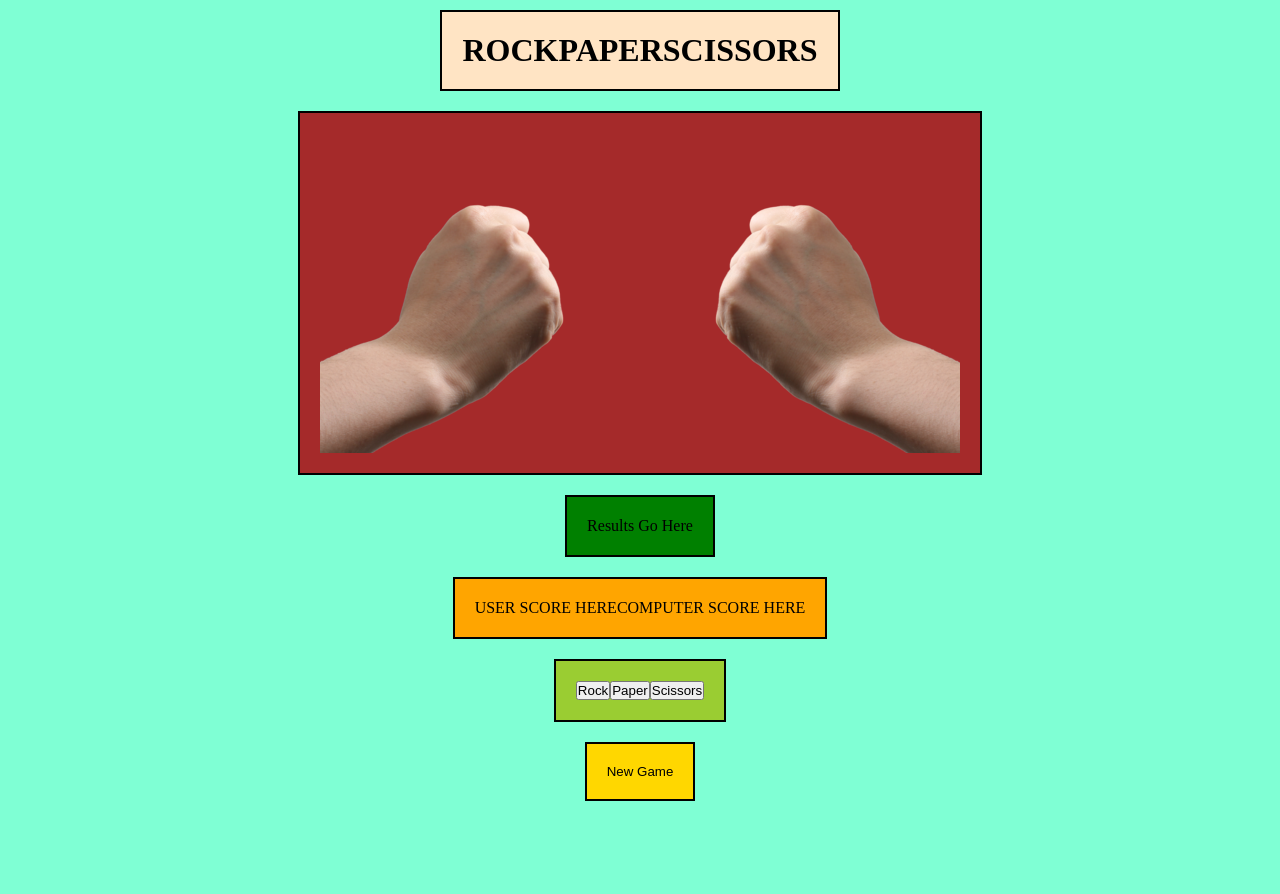
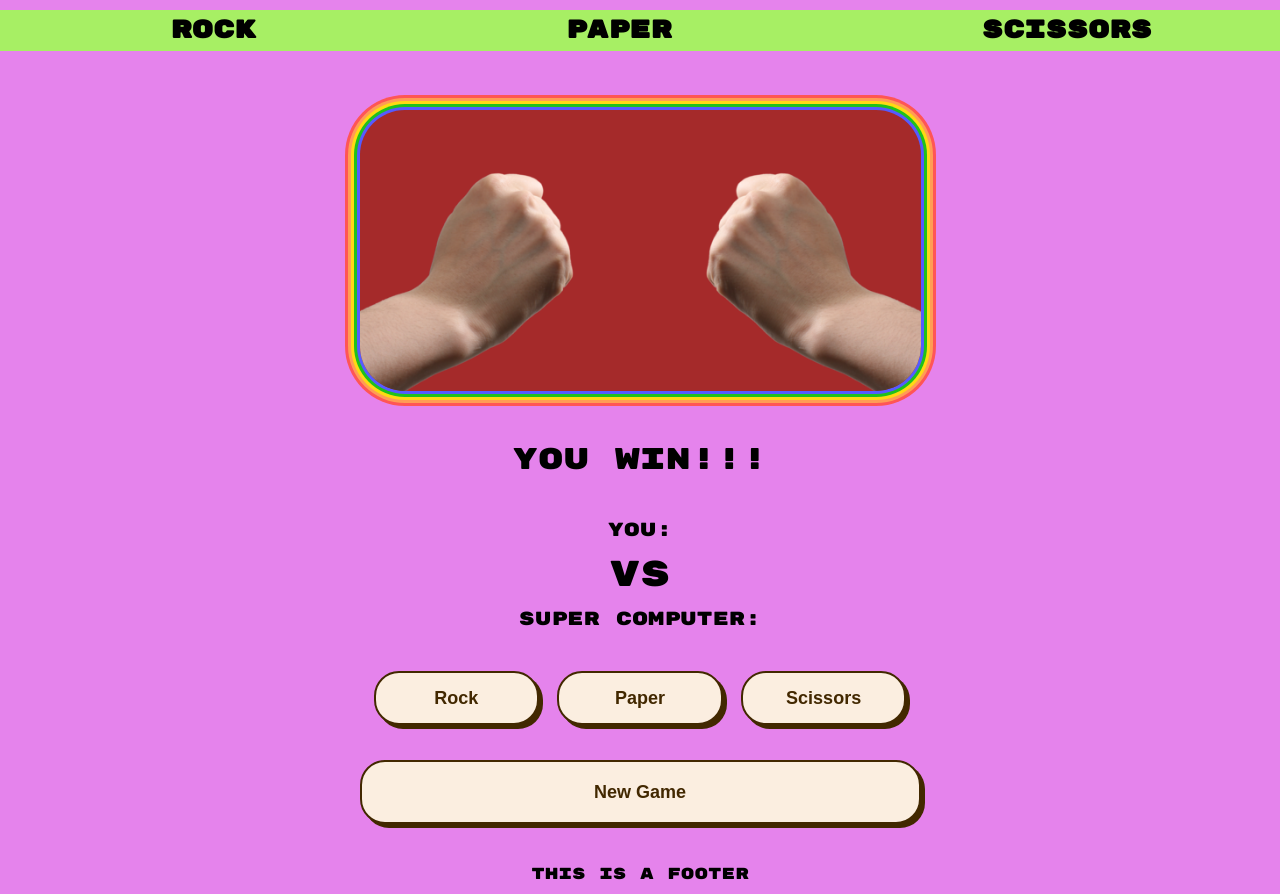
Before and after one commit to MyPetLobster/rock-paper-scissors, a plain HTML site: page index.html in a window 1280 px wide. Before the commit the page ends 811 px from the top, so only its background shows below. Drawn offline with Linux system fonts and the light colour scheme.

Commit message:
Finish laying out full page and css

```diff
--- a/index.html
+++ b/index.html
@@ -10,26 +10,29 @@
 <body>
 
     <div id="main-container">
-
         <div id="heading" class="main-item">
-            <h1 class="heading-item">ROCK</h1>
-            <h1 class="heading-item">PAPER</h1>
-            <h1 class="heading-item">SCISSORS</h1>
+            <h1 class="heading-item">&nbsp&nbspROCK&nbsp&nbsp</h1>
+            <h1 class="heading-item">&nbspPAPER&nbsp</h1>
+            <h1 class="heading-item">&nbsp&nbspSCISSORS</h1>
         </div>
 
+        <div id="inner-box">
+
+
             <div id="head-image" class="main-item">
-            <img src="images/left-rock.png" alt="">
-            <img src="images/right-rock.png" alt="">
+                <img class="img" id="image-left" src="images/left-rock.png" alt="">
+                <img class="img" id="image-right" src="images/right-rock.png" alt="">
             </div>
 
-        <p id="result" class="main-item">Results Go Here</p>
+            <p id="result" class="main-item">YOU WIN!!!</p>
 
             <div id="scoreboard" class="main-item">
                 <div id="user-score" class="score">
-                USER SCORE HERE
+                    You:
                 </div>
+                <p id="vs">VS</p>
                 <div id="computer-score" class="score">
-                COMPUTER SCORE HERE
+                    Super Computer:
                 </div>
             </div>
 
@@ -42,6 +45,10 @@
             <button id="new-game" class="main-item">New Game</button>
         </div>
 
+        <footer>This is a footer</footer>
+
+    </div>
+
 
 </body>
 </html>
--- a/styles.css
+++ b/styles.css
@@ -1,3 +1,5 @@
+@import url('https://fonts.googleapis.com/css2?family=Rubik+Mono+One&display=swap');
+
 *,
 *::before,
 *::after {
@@ -5,51 +7,146 @@
   padding: 0;
   box-sizing: inherit;
 }
-
 html {
   font-size: 62.5%;
 }
-
 body {
   box-sizing: border-box;
   font-size: 1.6rem;
-  background-color: aquamarine;
+  background-color: rgb(229, 131, 236);
+  font-family: "Rubik Mono One";
 }
-
 #main-container {
     display: flex;
     flex-direction: column;
+    width: auto;
     align-items: center;
+    justify-content: center;
+
+}
+#inner-box {
+    display: flex;
+    flex-direction: column;
+    align-items: center;
+    margin-top: 100px;
+}
+
+#heading {
+    /* background-color: bisque; */
+    display: flex;
+    width: 100%;
+    justify-content:space-around;
+    top: 0;
+    position: fixed;
+    background-color: rgb(167, 239, 100);
+}
+
+h1 {
+    font-size: 2.5rem;
 }
 
 .main-item {
     margin: 10px;
-    padding: 20px;
-    border: 2px solid black;
+    padding: 5px;
+    /* border: 2px solid black; */
     display: flex;
+    width: 85%;
+    flex-wrap: wrap;
+    align-items: center;
+    justify-content: center;
+}
+
+#head-image {
+    background-color: brown;
+    display: flex;
+    justify-content: space-between;
+    padding: 0px;
+    border-radius: 45px;
+    box-shadow: rgb(85, 91, 255) 0px 0px 0px 3px, rgb(31, 193, 27) 0px 0px 0px 6px, rgb(255, 217, 19) 0px 0px 0px 9px, rgb(255, 156, 85) 0px 0px 0px 12px, rgb(255, 85, 85) 0px 0px 0px 15px;
+}
+.img {
+    max-width: 50%;
+    max-height: 100%;
+    /* border: 2px solid black; */
+}
+#image-left {
+    border-bottom-left-radius: 45px;
+}
+#image-right {
+    border-bottom-right-radius: 45px;
+}
+#result {
+    /* background-color: green; */
+    margin-top: 35px;
+    justify-content: center;
+    font-size: 3rem;
+}
+#scoreboard {
+    /* background-color: orange; */
+    justify-content: space-around;
+    font-size: 2rem;
+    display: flex;
+    flex-direction: column;
+
+}
+#vs {
+    font-size: 3.6rem;
+}
+.score {
+    font-size: 1.9rem;
+    margin: 10px;
+}
+#selection {
+    /* background-color: yellowgreen; */
+    justify-content: space-around;
+}
+#new-game {
+    /* background-color: gold; */
+    margin: 20px;
 }
 
 
-
-#heading {
-    background-color: bisque;
-}
-#head-image {
-    background-color: brown;
-}
-#result {
-    background-color: green;
-}
-#scoreboard {
-    background-color: orange;
-}
-#selection {
-    background-color: yellowgreen;
-}
-#new-game {
-    background-color: gold;
+footer {
+    margin-top: 20px;
+    margin-bottom: 10px;
 }
 
+
+button {
+  width: 30%;
+  background-color: #fbeee0;
+  border: 2px solid #422800;
+  border-radius: 25px;
+  box-shadow: #422800 4px 4px 0 0;
+  color: #422800;
+  cursor: pointer;
+  display: inline-block;
+  font-weight: 600;
+  font-size: 18px;
+  padding: 0 18px;
+  line-height: 50px;
+  text-align: center;
+  text-decoration: none;
+  user-select: none;
+  -webkit-user-select: none;
+  touch-action: manipulation;
+}
+
+button:hover {
+  background-color: #fff;
+}
+
+button:active {
+  box-shadow: #422800 2px 2px 0 0;
+  transform: translate(2px, 2px);
+}
+
+@media (min-width: 768px) {
+  button {
+    min-width: 120px;
+    padding: 0 25px;
+  }
+}
 
 
 
```
Lines whose indentation alone changed are shown as unchanged.
